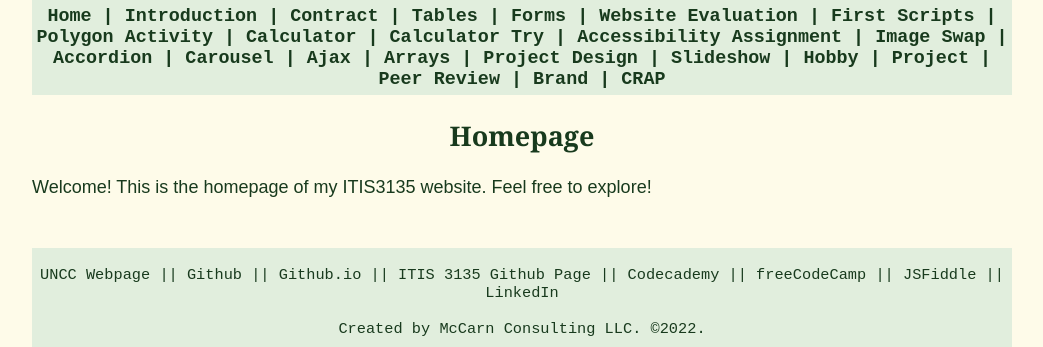
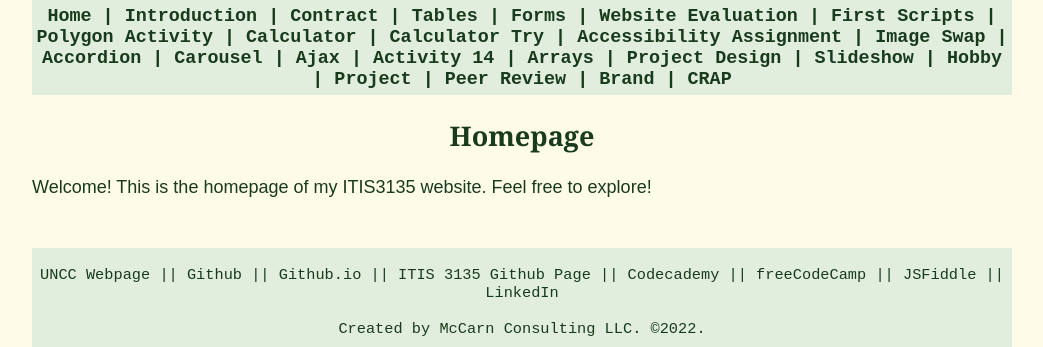
Before and after one commit to bmccarn/bmccarn.github.io, a plain HTML site: page itis3135/index.html in a window 1280 px wide. Shown: the part 80-427 px from the top of the page, without its empty margins (118-1161 px from the left). Drawn offline with Linux system fonts and the light colour scheme.

Commit message:
Update header.html

```diff
--- a/itis3135/components/header.html
+++ b/itis3135/components/header.html
@@ -32,6 +32,8 @@
         |
         <a href="activity13/mccarn_activity13.html">Ajax</a>
         |
+        <a href="activity13/mccarn_activity14.html">Activity 14</a>
+        |
         <a href="arrays.html">Arrays</a>
         |
         <a href="project_rand.html">Project Design</a>
```
